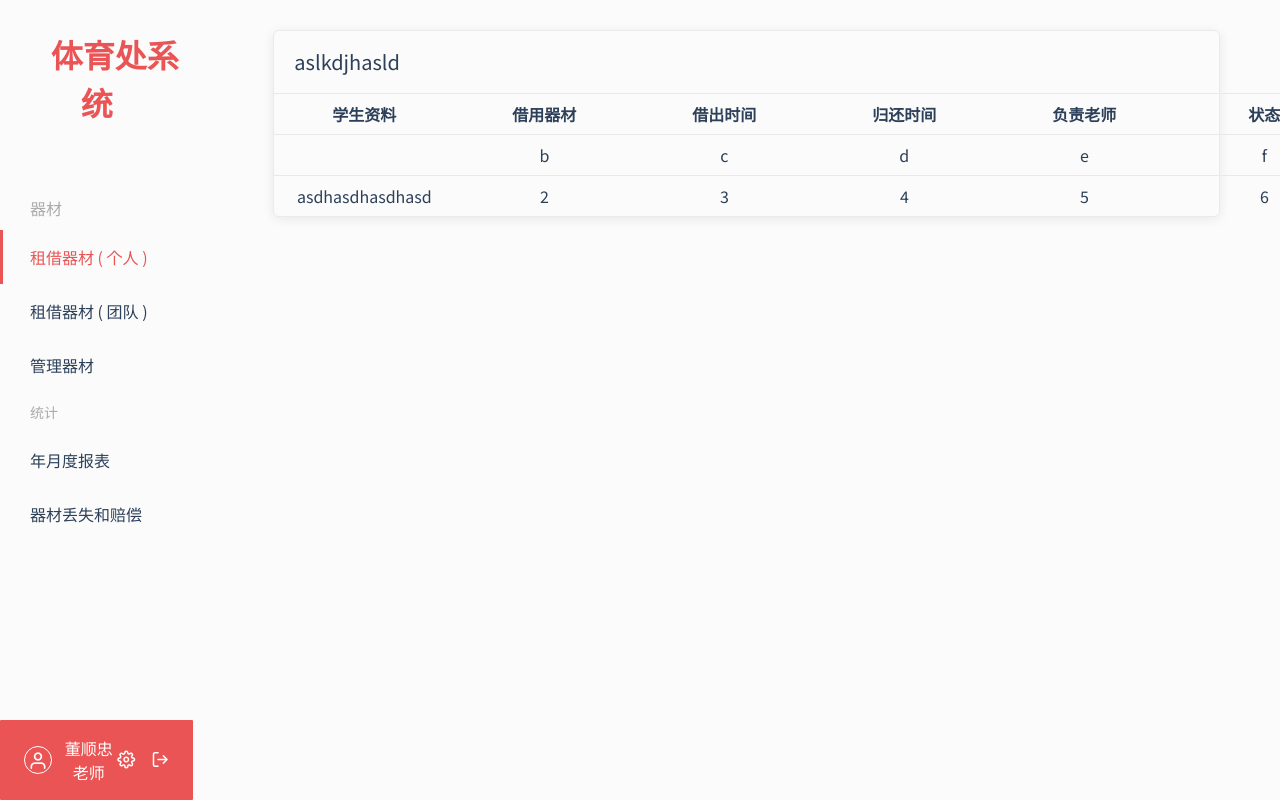
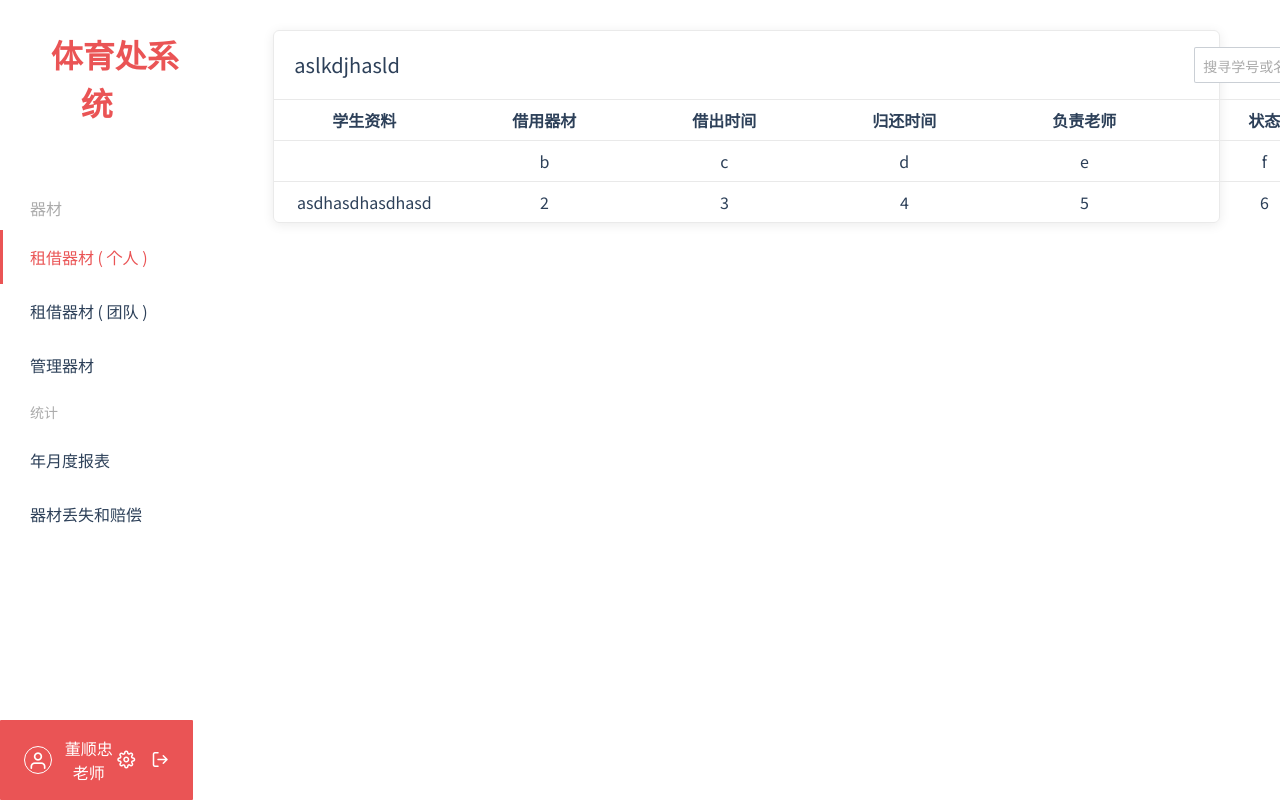
Before and after one commit to MechFroG88/Humble-Sports, a Vue app in the folder client/: page /rent/personal in a window 1280 px wide. Shown: the top 800 px of the page. Built offline with nearby package versions, Linux system fonts and the light colour scheme.

Commit message:
Update frontend

```diff
--- a/client/src/App.vue
+++ b/client/src/App.vue
@@ -11,7 +11,7 @@
   -moz-osx-font-smoothing: grayscale;
   text-align: center;
   color: #2D4059;
-  background-color: #fbfbfb;
+  background-color: #c;
 }
 
 body {
--- a/client/src/pages/rent/personal.vue
+++ b/client/src/pages/rent/personal.vue
@@ -1,6 +1,7 @@
 <template>
   <div id="_personal">
-    <cp-table width="100%" :columns="columns" :data="data" title>
+    <cp-table width="100%" :columns="columns" :data="data"
+    title navbar="搜寻学号或名字">
       <template slot="title">
         aslkdjhasld
       </template>
@@ -17,7 +18,6 @@ import cmodal from '@/components/confirm-modal'
 export default {
   mounted() {
     console.log(this);
-
   },
   components: {
     cpTable,
--- a/client/src/router.js
+++ b/client/src/router.js
@@ -18,7 +18,6 @@ export default new Router({
     },
     {
       path: '/rent/',
-      name: 'rent',
       component: () => import('./pages/homepage.vue'),
       children: [
         {
```
